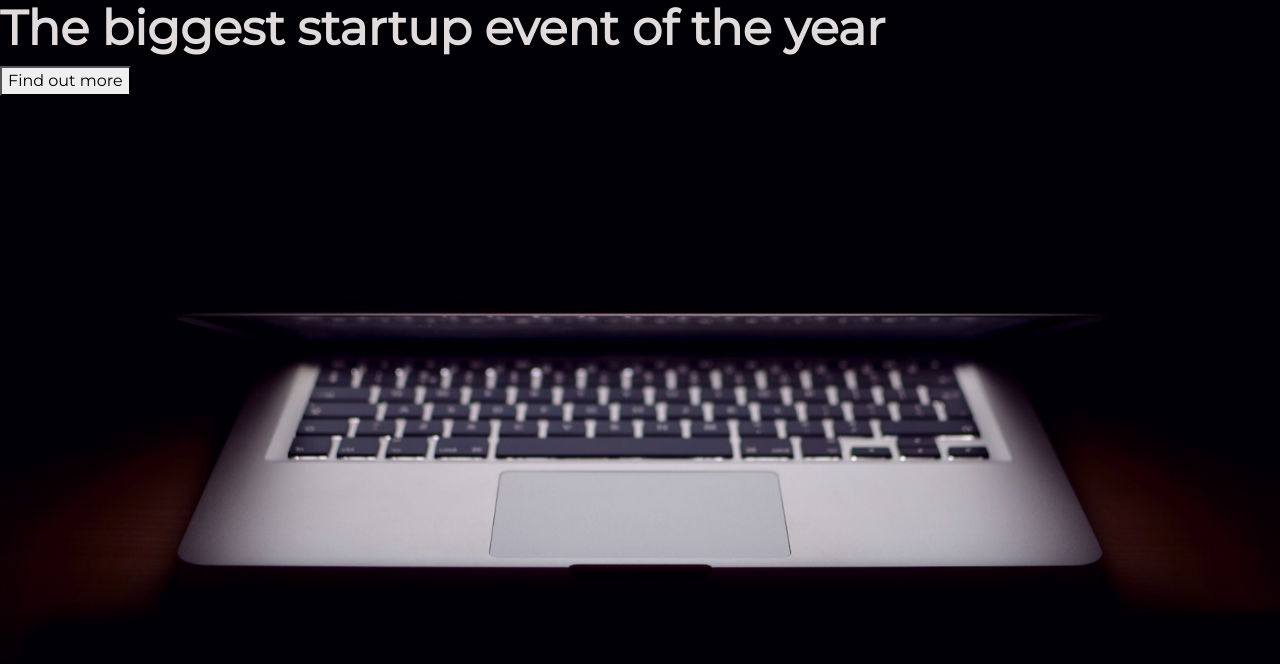
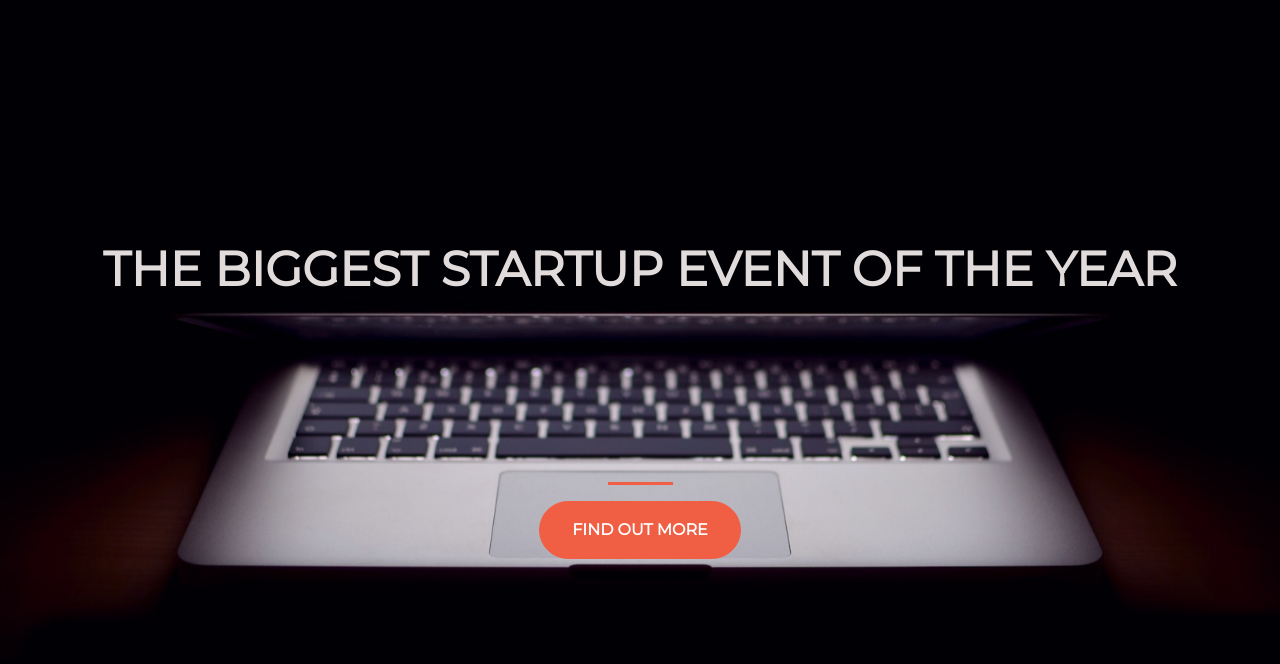
Before and after one commit to paulgellatly/bootstrap-landing-page, a plain HTML site: page index.html in a window 1280 px wide. Drawn offline with nearby package versions, Linux system fonts and the light colour scheme.

Commit message:
finished layout

```diff
--- a/index.html
+++ b/index.html
@@ -1,15 +1,32 @@
 <!DOCTYPE html>
 <html lang="en">
-<head>
-    <meta charset="utf-8">
-    <meta name="viewport" content="width=device-width, initial-scale=1, shrink-to-fit=no">
-	<link href="https://fonts.googleapis.com/css?family=Montserrat" rel="stylesheet">
-    <link rel="stylesheet" href="https://stackpath.bootstrapcdn.com/bootstrap/4.3.1/css/bootstrap.min.css" integrity="sha384-ggOyR0iXCbMQv3Xipma34MD+dH/1fQ784/j6cY/iJTQUOhcWr7x9JvoRxT2MZw1T" crossorigin="anonymous">
-    <link rel="stylesheet" type="text/css" href="style.css">
-  	<title>Bootstrap Landing Page</title>
-</head>
-<body>
-    <h1><strong>The biggest startup event of the year</strong></h1>
-    <button>Find out more</button>
-</body>
+    <head>
+        <meta charset="utf-8" />
+        <meta name="viewport" content="width=device-width, initial-scale=1, shrink-to-fit=no" />
+        <link href="https://fonts.googleapis.com/css?family=Montserrat" rel="stylesheet" />
+        <link
+            rel="stylesheet"
+            href="https://stackpath.bootstrapcdn.com/bootstrap/4.3.1/css/bootstrap.min.css"
+            integrity="sha384-ggOyR0iXCbMQv3Xipma34MD+dH/1fQ784/j6cY/iJTQUOhcWr7x9JvoRxT2MZw1T"
+            crossorigin="anonymous"
+        />
+        <link rel="stylesheet" type="text/css" href="style.css" />
+        <title>Bootstrap Landing Page</title>
+    </head>
+    <body>
+        <div class="container d-flex align-items-center h-100">
+            <div class="row">
+                <header class="text-center col-12">
+                    <h1 class="text-uppercase">
+                        <strong>The biggest startup event of the year</strong>
+                    </h1>
+                </header>
+                <div class="buffer col-12"></div>
+                <section class="text-center col-12">
+                    <hr />
+                    <button class="btn btn-primary btn-xl">Find out more</button>
+                </section>
+            </div>
+        </div>
+    </body>
 </html>
--- a/style.css
+++ b/style.css
@@ -14,3 +14,34 @@ h1 {
     font-size: 3rem;
     color: #e2dbdb;
 }
+
+hr {
+    border-color: #f05f44;
+    border-width: 3px;
+    max-width: 65px;
+}
+
+.buffer {
+    height: 10rem;
+}
+
+.btn {
+    font-weight: 700;
+    border-radius: 300px;
+    text-transform: uppercase;
+}
+
+.btn-primary {
+    background-color: #f05f44;
+    border-color: #f05f44;
+}
+
+.btn-primary:hover {
+    background-color: #ee4b08;
+    border-color: #ee4b08;
+    border-width: 4px;
+}
+
+.btn-xl {
+    padding: 1rem 2rem;
+}
```
Lines whose indentation alone changed are shown as unchanged.
